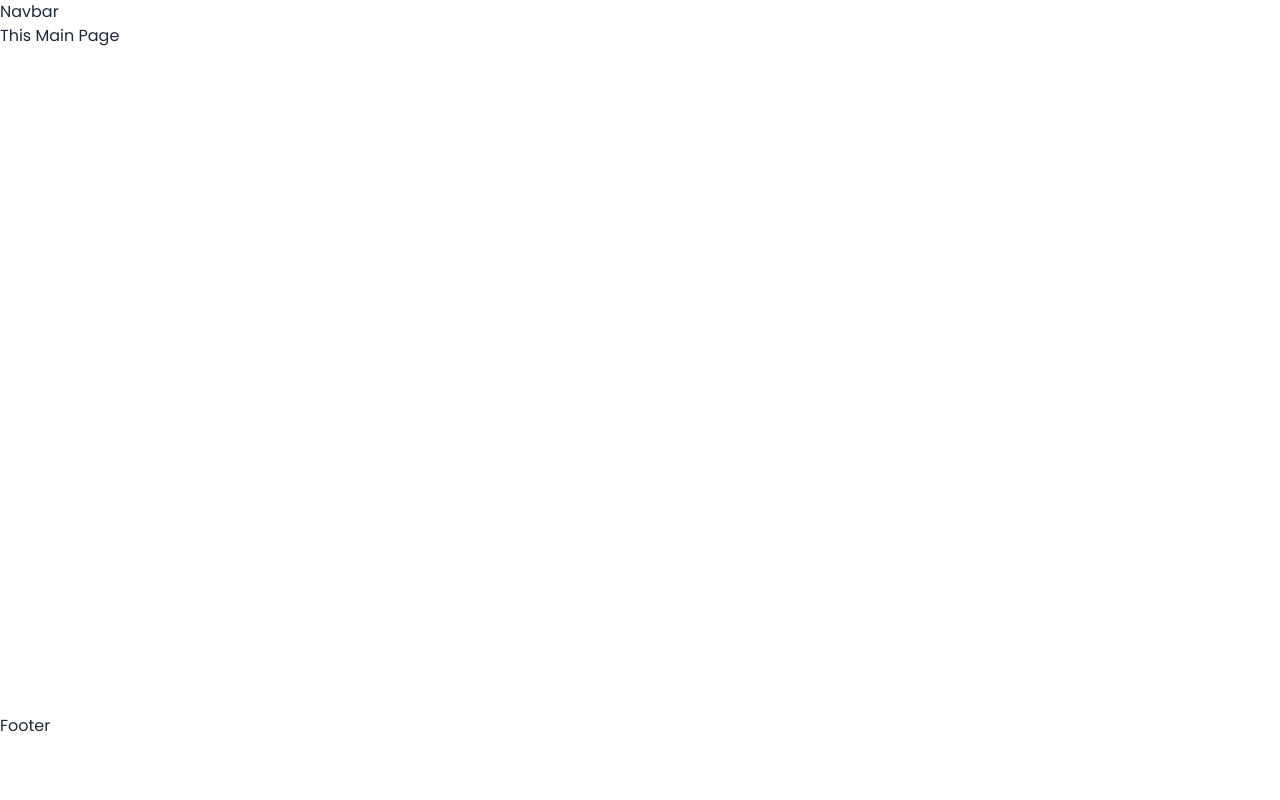
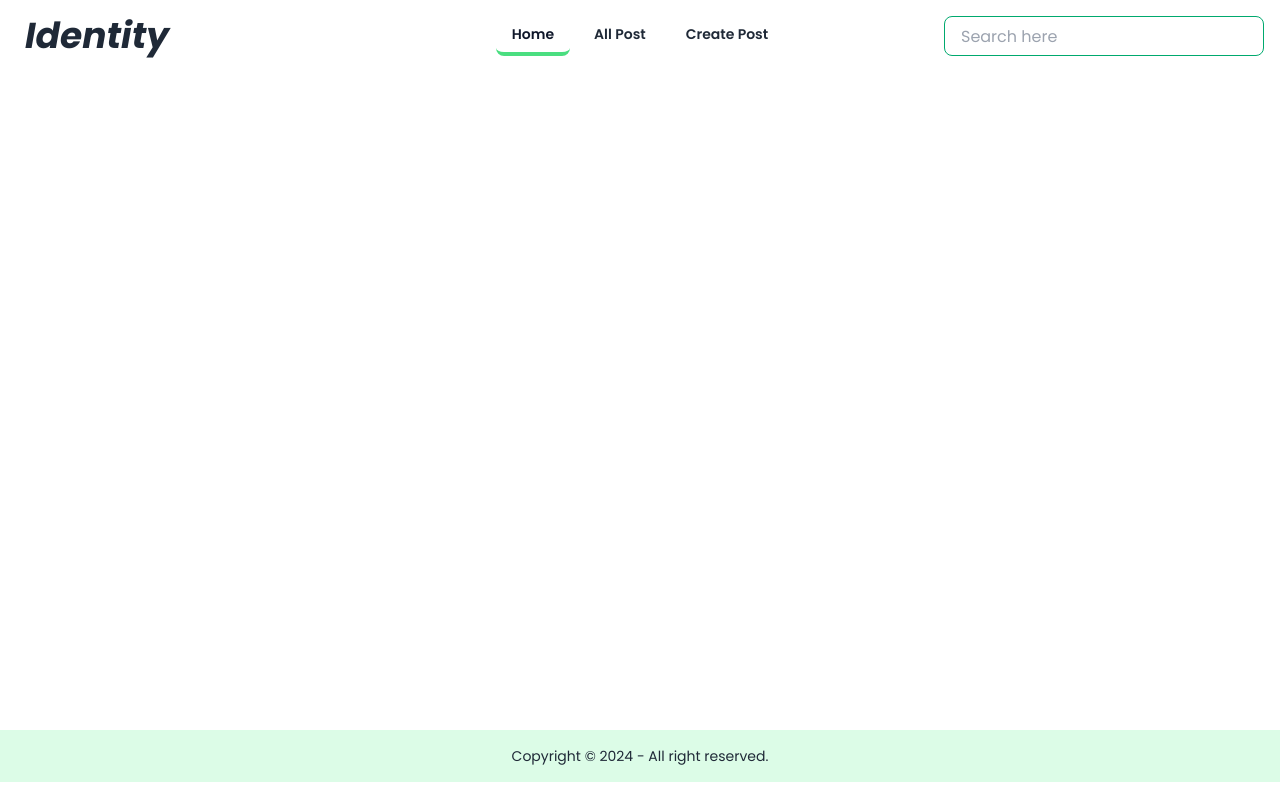
Before and after one commit to JuborajSujon/learn-redux, a React (Vite) app in the folder redux-crud/: page / in a window 1280 px wide. Built offline with nearby package versions, Linux system fonts and the light colour scheme.

Commit message:
Added navbar and footer component

```diff
--- /dev/null
+++ b/redux-crud/src/components/Footer.jsx
@@ -0,0 +1,11 @@
+const Footer = () => {
+  return (
+    <footer className="footer footer-center bg-green-100 text-base-content p-4 mt-10">
+      <aside>
+        <p>Copyright © {new Date().getFullYear()} - All right reserved.</p>
+      </aside>
+    </footer>
+  );
+};
+
+export default Footer;
--- /dev/null
+++ b/redux-crud/src/components/Navbar.jsx
@@ -0,0 +1,99 @@
+import { Link, NavLink } from "react-router-dom";
+
+const Navbar = () => {
+  const navList = (
+    <>
+      <li className="">
+        <NavLink
+          to="/"
+          className={({ isActive, isPending }) =>
+            isPending
+              ? "pending"
+              : isActive
+              ? "text-slate-900 dark:text-green-400 border-b-4 border-green-400 hover:border-slate-300"
+              : "hover:text-slate-900 hover:bg-green-400 dark:text-green-400 dark:hover:text-slate-900"
+          }>
+          Home
+        </NavLink>
+      </li>
+      <li>
+        <NavLink
+          to="/all-post"
+          className={({ isActive, isPending }) =>
+            isPending
+              ? "pending"
+              : isActive
+              ? "text-slate-900 dark:text-green-400 border-b-4 border-green-400 hover:border-slate-300"
+              : "hover:text-slate-900 hover:bg-green-400 dark:text-green-400 dark:hover:text-slate-900"
+          }>
+          All Post
+        </NavLink>
+      </li>
+      <li>
+        <NavLink
+          to="/create-post"
+          className={({ isActive, isPending }) =>
+            isPending
+              ? "pending"
+              : isActive
+              ? "text-slate-900 dark:text-green-400 border-b-4 border-green-400 hover:border-slate-300"
+              : "hover:text-slate-900 hover:bg-green-400 dark:text-green-400 dark:hover:text-slate-900"
+          }>
+          Create Post
+        </NavLink>
+      </li>
+    </>
+  );
+  return (
+    <div className="navbar max-w-[1540px] fixed  z-10 bg-white dark:bg-slate-900 dark:text-slate-300 px-4">
+      <div className="navbar-start">
+        <div className="dropdown">
+          <div
+            tabIndex={0}
+            role="button"
+            className="btn btn-ghost min-h-9 h-9 px-2  md:hidden hover:bg-green-500 hover:text-slate-900">
+            <svg
+              xmlns="http://www.w3.org/2000/svg"
+              className="h-6 w-6"
+              fill="none"
+              viewBox="2 2 20 20"
+              stroke="currentColor">
+              <path
+                strokeLinecap="round"
+                strokeLinejoin="round"
+                strokeWidth="2"
+                d="M4 6h16M4 12h8m-8 6h16"
+              />
+            </svg>
+          </div>
+          <ul
+            tabIndex={0}
+            className="menu menu-sm dropdown-content mt-3 z-[1] p-2 shadow bg-base-100 rounded-box w-52 space-y-2">
+            {navList}
+          </ul>
+        </div>
+        <Link
+          to={"/"}
+          className="btn btn-ghost hover:bg-stone-900 text-xl sm:text-2xl md:text-3xl lg:text-4xl italic font-bold  min-h-10 h-12 -ml-2 ">
+          <p className="hover:text-green-400">Identity</p>
+        </Link>
+      </div>
+      <div className="navbar-center hidden md:flex">
+        <ul className="menu menu-horizontal text-sm font-semibold px-1 space-x-2">
+          {navList}
+        </ul>
+      </div>
+      <div className="navbar-end space-x-2">
+        <form className="flex space-x-2">
+          <input
+            type="text"
+            placeholder="Search here"
+            className="input input-bordered input-success w-full min-h-8 h-8 sm:min-h-10 sm:h-10 max-w-xs focus-visible:border-none"
+          />
+        </form>
+      </div>
+    </div>
+  );
+};
+
+export default Navbar;
--- a/redux-crud/src/layout/Main.jsx
+++ b/redux-crud/src/layout/Main.jsx
@@ -1,17 +1,19 @@
 import { Outlet } from "react-router-dom";
 import useScrollPosition from "../hook/useScrollPosition";
+import Navbar from "../components/Navbar";
+import Footer from "../components/Footer";
 
 const Main = () => {
   useScrollPosition();
   return (
     <div className="font-poppins">
-      <h2>Navbar</h2>
+      <Navbar />
 
       <div className="dark:bg-slate-800 min-h-[calc(100vh-110px)] overflow-x-hidden">
         <Outlet />
       </div>
 
-      <h2>Footer</h2>
+      <Footer />
     </div>
   );
 };
```
